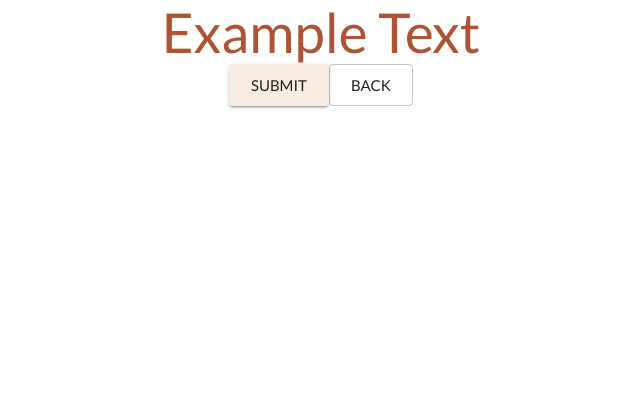
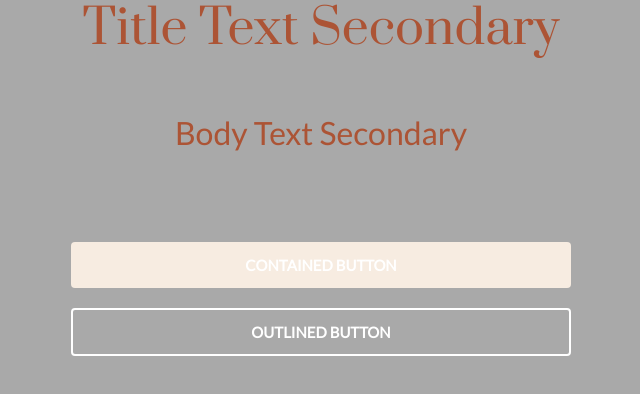
Before and after one commit to maxventer00/mapuche-art-school, a React (Create React App) app: page /home in a window 1280 px wide. Shown: the top 394 px of the page, without its empty margins (319-959 px from the left). Built offline with nearby package versions, Linux system fonts and the light colour scheme.

Commit message:
Finished theme file for text/buttons

```diff
--- a/src/App.css
+++ b/src/App.css
@@ -1,9 +1,13 @@
 .App {
   text-align: center;
 
+  /* filter: brightness(70%);
+   */
   /* background-image: url("images/homeBackgroundPlaceholder.jpg");
   background-repeat: no-repeat;
   background-size: cover; */
 
+  background-color: darkgray;
+
   height: 100vh;
 }
--- a/src/App.tsx
+++ b/src/App.tsx
@@ -1,4 +1,3 @@
-import logo from './logo.svg';
 import './App.css';
 import Routes from "./core/routes";
 import ThemeProvider from '@material-ui/styles/ThemeProvider';
--- a/src/containers/Home/home.tsx
+++ b/src/containers/Home/home.tsx
@@ -1,12 +1,12 @@
-import { Box, Button, Typography, makeStyles } from "@material-ui/core";
-import react from "react";
+import { Button, Typography } from "@material-ui/core";
+import { makeStyles } from "@material-ui/core/styles";
+import { useEffect } from "react";
+import theme from "../../core/theme";
 
 // Way to add EXTRA css values
-const useStyles = makeStyles({
-    body: {
-        fontSize: 55,
-    }
-})
+const useStyles = makeStyles((theme) => ({
+
+}))
 
 function Home() {
 
@@ -14,20 +14,30 @@ function Home() {
 
     return <>
         <Typography
-            variant="h1"
+            variant="h2"
             color="secondary"
-            className={classes.body}
         >
-            Example Text
+            Title Text Secondary
         </Typography>
 
-        <Button variant="contained" color="primary" size="large">
-            Submit
-        </Button>
+        <Typography
+            variant="h4"
+            color="secondary"
+        >
+            Body Text Secondary
+        </Typography>
 
-        <Button variant="outlined" size="large">
-            Back
-        </Button>
+        <div>
+            <Button variant="contained" size="large">
+                Contained Button
+            </Button>
+        </div>
+
+        <div>
+            <Button variant="outlined" size="large">
+                Outlined Button
+            </Button>
+        </div>
     </>
 }
 
--- a/src/core/theme.tsx
+++ b/src/core/theme.tsx
@@ -1,4 +1,3 @@
-import { blue, red } from '@material-ui/core/colors';
 import { createTheme } from '@material-ui/core/styles'
 
 const theme = createTheme({
@@ -6,9 +5,11 @@ const theme = createTheme({
         // Lighter brown
         primary: {
             main: '#F7ECE1',
+            dark: '#B59474',
         },
         // Darker Brown (For accents)
         secondary: {
+            light: '#B59474',
             main: '#AC5435',
         },
     },
@@ -17,4 +18,57 @@ const theme = createTheme({
     },
 })
 
+// This is where we can style buttons, text fields, etc
+theme.overrides = {
+    MuiTypography: {
+        h2: {
+            fontFamily: "Prata",
+            fontSize: "48px",
+            marginBottom: "55px",
+        },
+        h4: {
+            fontFamily: "Lato",
+            fontSize: "32px",
+            marginBottom: "70px",
+        }
+    },
+    MuiButton: {
+        contained: {
+            backgroundColor: theme.palette.primary.main,
+            color: "white",
+            boxShadow: "none",
+            borderWidth: "5px",
+            borderColor: "white",
+            fontFamily: "Lato",
+            fontStyle: "normal",
+            fontWeight: "bold",
+            fontSize: "25px",
+            lineHeight: "30px",
+            width: "500px",
+            marginTop: "20px",
+            '&:hover': {
+                backgroundColor: theme.palette.primary.dark,
+                boxShadow: "none",
+            }
+        },
+        outlined: {
+            backgroundColor: "transparent",
+            color: "white",
+            boxShadow: "none",
+            borderWidth: "2px",
+            borderColor: "white",
+            fontFamily: "Lato",
+            fontStyle: "normal",
+            fontWeight: "bold",
+            fontSize: "25px",
+            lineHeight: "30px",
+            width: "500px",
+            marginTop: "20px",
+            '&:hover': {
+                backgroundColor: theme.palette.secondary.light,
+            }
+        }
+    },
+};
+
 export default theme;
```
